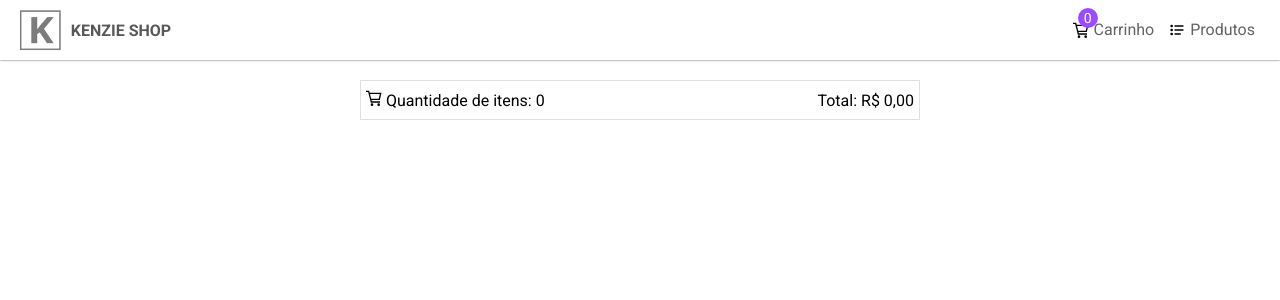
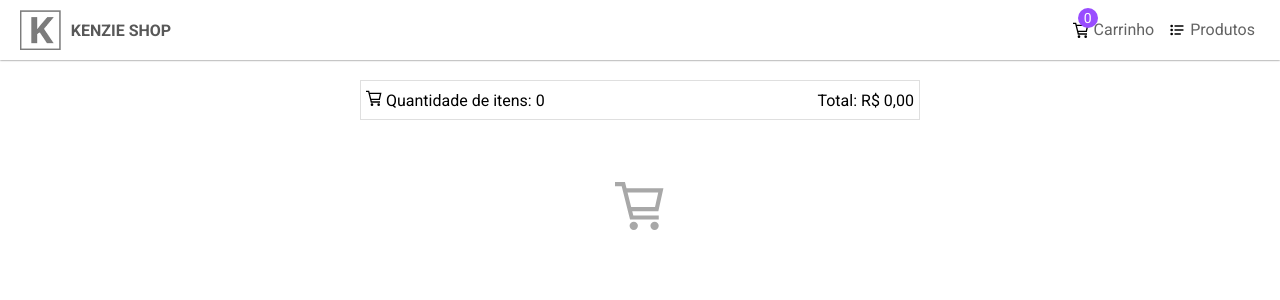
Before and after one commit to Kenzie-Academy-Brasil-Developers/react-entrega-s3-kenzieshop-RafaelSchug, a React (Create React App) app: page /cart in a window 1280 px wide. Shown: the top 300 px of the page. Built offline with nearby package versions, Linux system fonts and the light colour scheme.

Commit message:
add: cart container empty icon

```diff
--- a/src/pages/cart/index.jsx
+++ b/src/pages/cart/index.jsx
@@ -28,7 +28,8 @@ const Cart = () => {
                 )}
             </div>
 
-            {cart.map(({name, img, price, id, quantity},index)=> {
+            {cart.length > 0 ? (
+                cart.map(({name, img, price, id, quantity},index)=> {
                     return (
                         <div className='product__card' key={index}>
                             <img src={img} alt={name} />
@@ -40,7 +41,8 @@ const Cart = () => {
                             <button onClick={() => handleRemoveFromCart(id)}>Remover</button>
                         </div>
                     )
-            })}
+                })
+            ) : <div className='empty__cart'><GrCart/></div> }
         </div>
     )
 }
--- a/src/pages/cart/style.css
+++ b/src/pages/cart/style.css
@@ -77,6 +77,18 @@
     background: #0d9c49;
 }
 
+.cart__container .empty__cart {
+    padding: 40px;
+}
+
+.cart__container .empty__cart svg  {
+    font-size: 50px;
+}
+.cart__container .empty__cart svg path{
+    font-size: 40px;
+    stroke: #a8a8a8;
+}
+
 @media screen and (max-width: 700px) {
     .cart__information {
         flex-direction: column;
```
Lines whose indentation alone changed are shown as unchanged.
